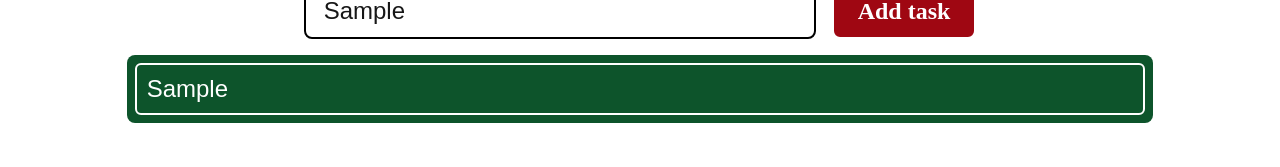
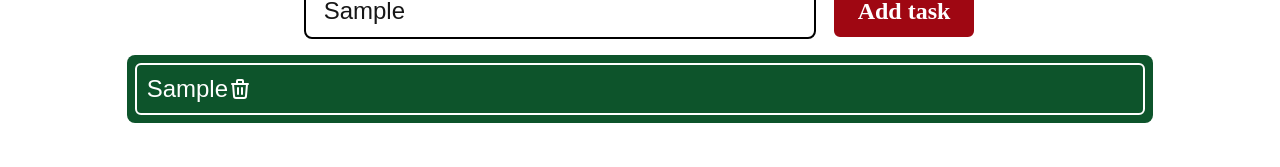
Before and after one commit to shivam-87388/full-stsack-practice-code, a Next.js app in the folder frontend/: page /todolist in a window 1280 px wide. Both pictures are taken after typing "Sample" into the empty fields and a click on the button "Add task". Shown: the part 113-280 px from the top of the page. Built offline with nearby package versions, Linux system fonts and the light colour scheme.

Commit message:
add delete icon

```diff
--- a/frontend/src/app/todolist/page.jsx
+++ b/frontend/src/app/todolist/page.jsx
@@ -42,8 +42,8 @@ const todolist = () => {
       <div className="flex flex-col justify-center items-center gap-2 rounded-lg bg-green-900 w-5/6 p-2 mt-2">
          {tasks.map((element, index) => {
         return <p key={index} className="flex justify-start items-center w-full border-white border-2 text-white rounded-md px-2.5 py-2 text-2xl">{element}
-        <button>
-
+        <button className="flex justify-end items-center">
+         <IconTrash stroke={2} />
         </button>
         </p>;
       })}
```
